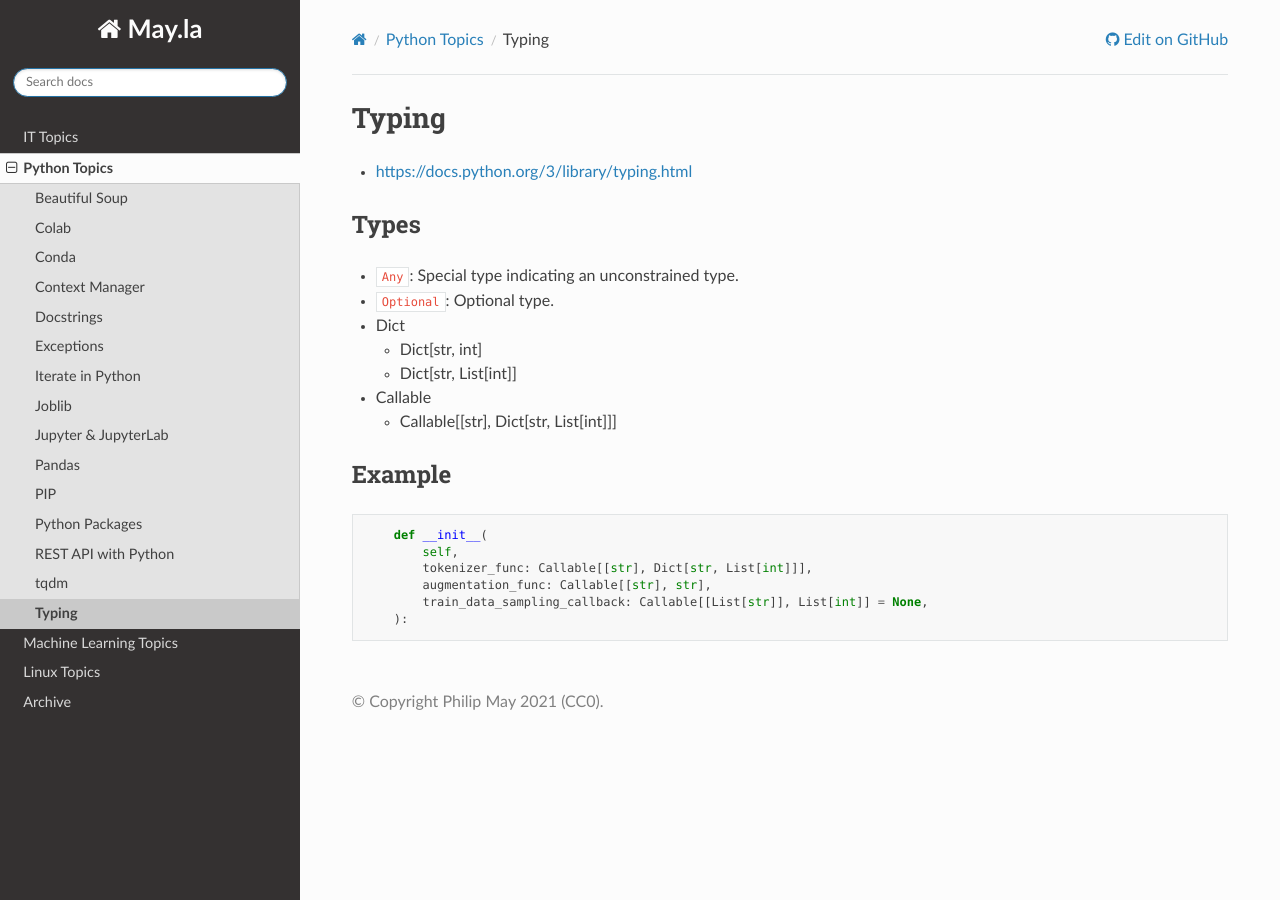
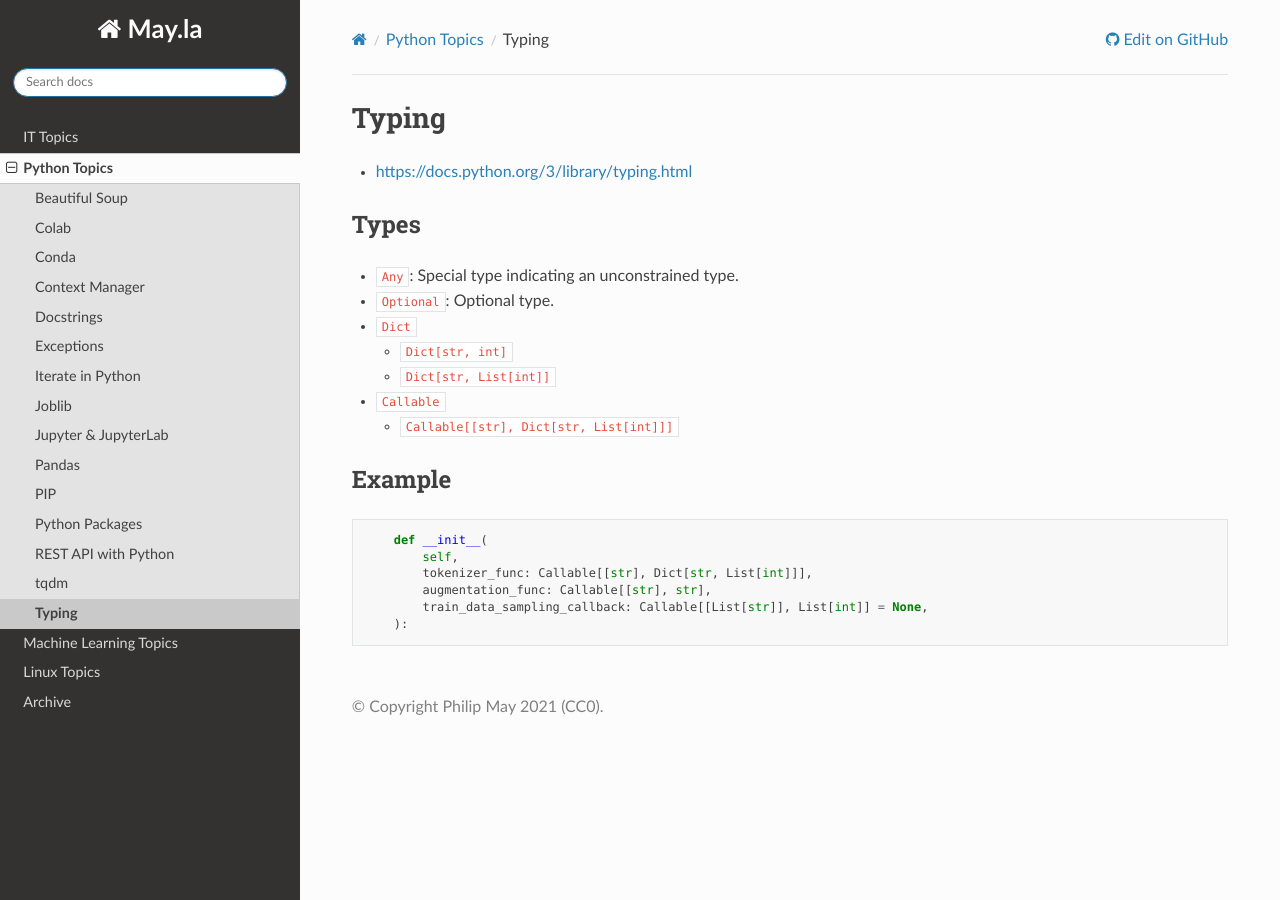
Before and after one commit to PhilipMay/May.la, a Sphinx documentation site: the page built from source/py/typing.md, in a window 1280 px wide. Built offline with Sphinx 7.4.7 and the Read the Docs theme 2.0.0, drawn with Linux system fonts in a browser that asks for light colours.

```diff
--- a/source/py/typing.md
+++ b/source/py/typing.md
@@ -4,11 +4,11 @@
 ## Types
 - `Any`: Special type indicating an unconstrained type.
 - `Optional`: Optional type.
-- Dict
-  - Dict[str, int]
-  - Dict[str, List[int]]
-- Callable
-  - Callable[[str], Dict[str, List[int]]]
+- `Dict`
+  - `Dict[str, int]`
+  - `Dict[str, List[int]]`
+- `Callable`
+  - `Callable[[str], Dict[str, List[int]]]`
 
 ## Example
 
```
